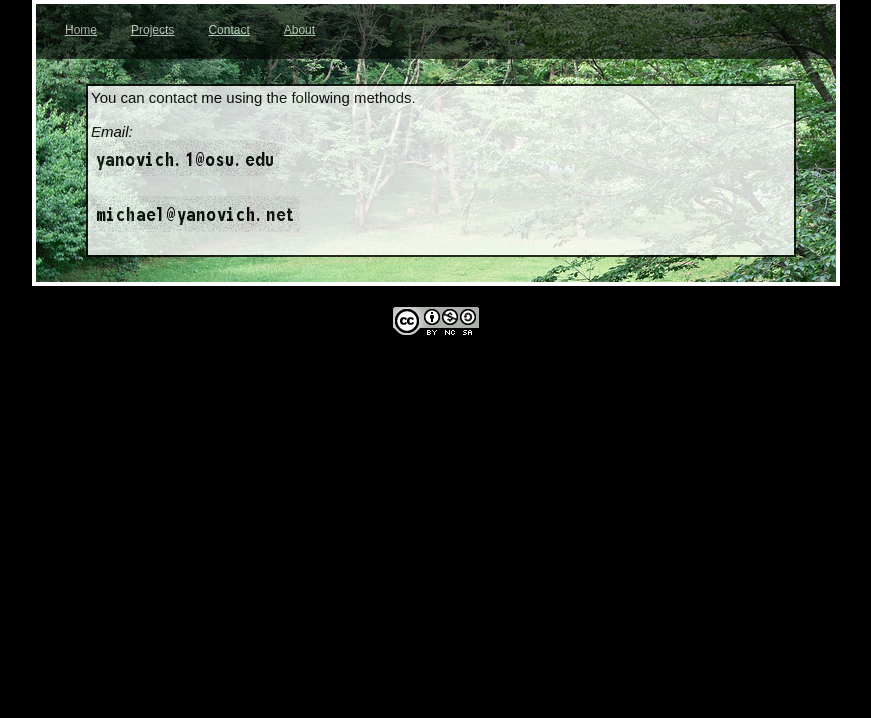
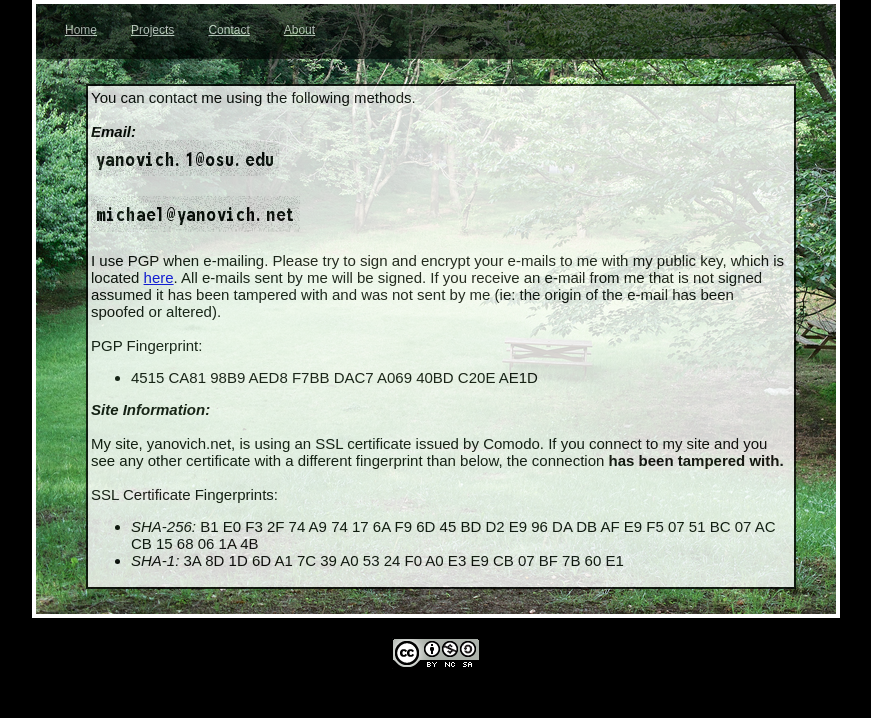
Before and after one commit to myano/yanovich.net, a PHP site: page /contact.php in a window 1280 px wide. Shown: the part 100-818 px from the top of the page, without its empty margins (208-1079 px from the left). Before the commit the page ends 435 px from the top, so only its background shows below. Run offline with PHP 8.4, Linux system fonts and the light colour scheme; data that the repository does not hold is empty.

Commit message:
updated .htaccess to consolidated all domains on yanovich.net and updated content of contact page

```diff
--- a/contact-content.php
+++ b/contact-content.php
@@ -1,5 +1,21 @@
 You can contact me using the following methods.
-<br><br>
-<em>Email:</em><br>
-<img src="images/namenum.jpg" /><br><br>
-<img src="images/mynet.jpg" /><br><br>
+<br /><br />
+<span class="fontbold"><em>Email:</em></span><br />
+<img src="images/namenum.jpg" /><br /><br />
+<img src="images/mynet.jpg" /><br /><br />
+
+I use PGP when e-mailing. Please try to sign and encrypt your e-mails to me with my public key, which is located <a href="http://pgp.mit.edu:11371/pks/lookup?op=get&search=0xA06940BDC20EAE1D">here</a>. All e-mails sent by me will be signed. If you receive an e-mail from me that is not signed assumed it has been tampered with and was not sent by me (ie: the origin of the e-mail has been spoofed or altered).
+<br /><br />
+PGP Fingerprint:
+<ul>
+    <li>4515 CA81 98B9 AED8 F7BB DAC7 A069 40BD C20E AE1D</li>
+</ul>
+
+<span class="fontbold"><em>Site Information:</em></span><br /><br />
+My site, yanovich.net, is using an SSL certificate issued by Comodo. If you connect to my site and you see any other certificate with a different fingerprint than below, the connection <span class="fontbold">has been tampered with.</span>
+<br /><br />
+SSL Certificate Fingerprints:
+<ul>
+    <li><em>SHA-256:</em> B1 E0 F3 2F 74 A9 74 17 6A F9 6D 45 BD D2 E9 96 DA DB AF E9 F5 07 51 BC 07 AC CB 15 68 06 1A 4B</li>
+    <li><em>SHA-1:</em> 3A 8D 1D 6D A1 7C 39 A0 53 24 F0 A0 E3 E9 CB 07 BF 7B 60 E1</li>
+</ul>
--- a/template.php
+++ b/template.php
@@ -4,6 +4,7 @@
         <meta charset="utf-8" />
         <link href="style.css" rel="stylesheet" type="text/css" />
 
+        <meta name="ROBOTS" content="NOARCHIVE"/>
         <meta http-equiv="Content-type" content="text/html;charset=UTF-8" />
         <meta name="keywords" content=" <?php echo $meta; ?> ">
         <title> <?php echo $page_title; ?> </title>
```
Also changed, not shown: .htaccess.
